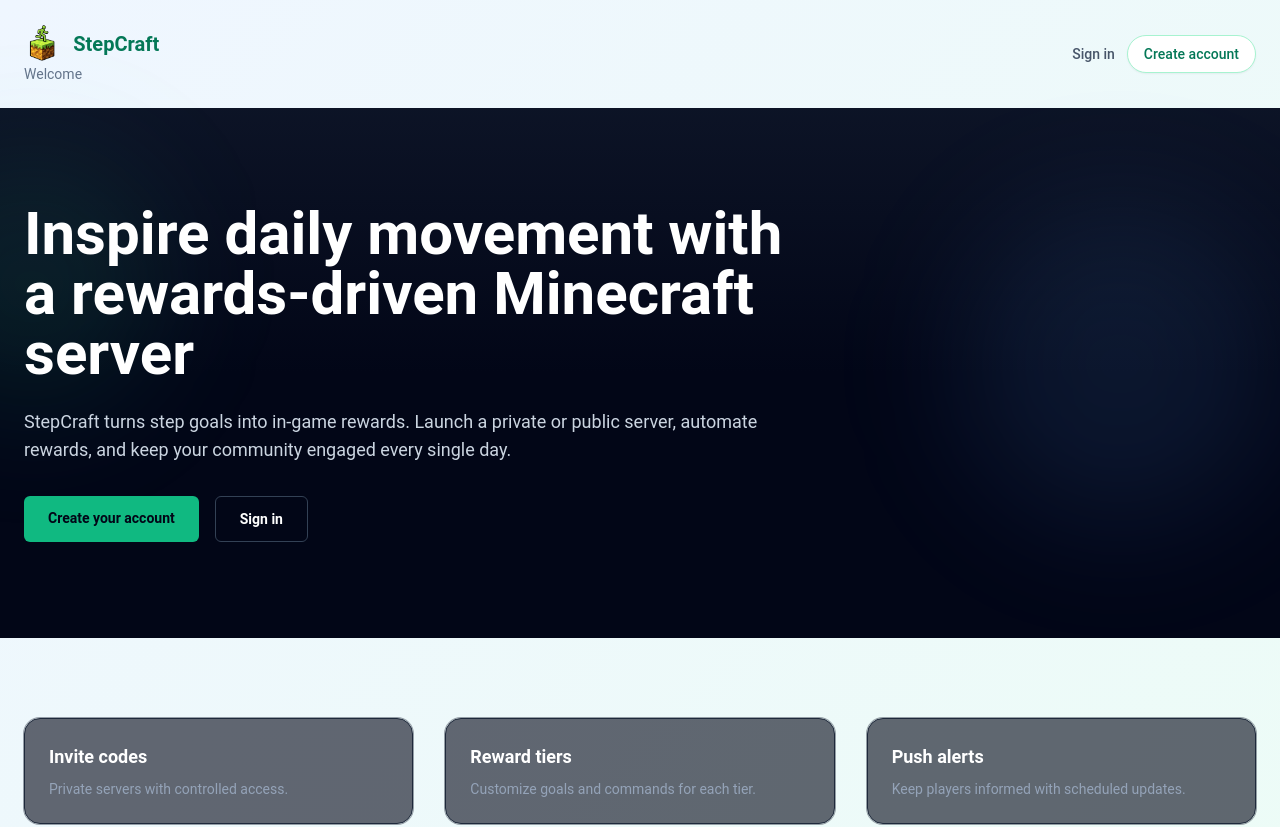
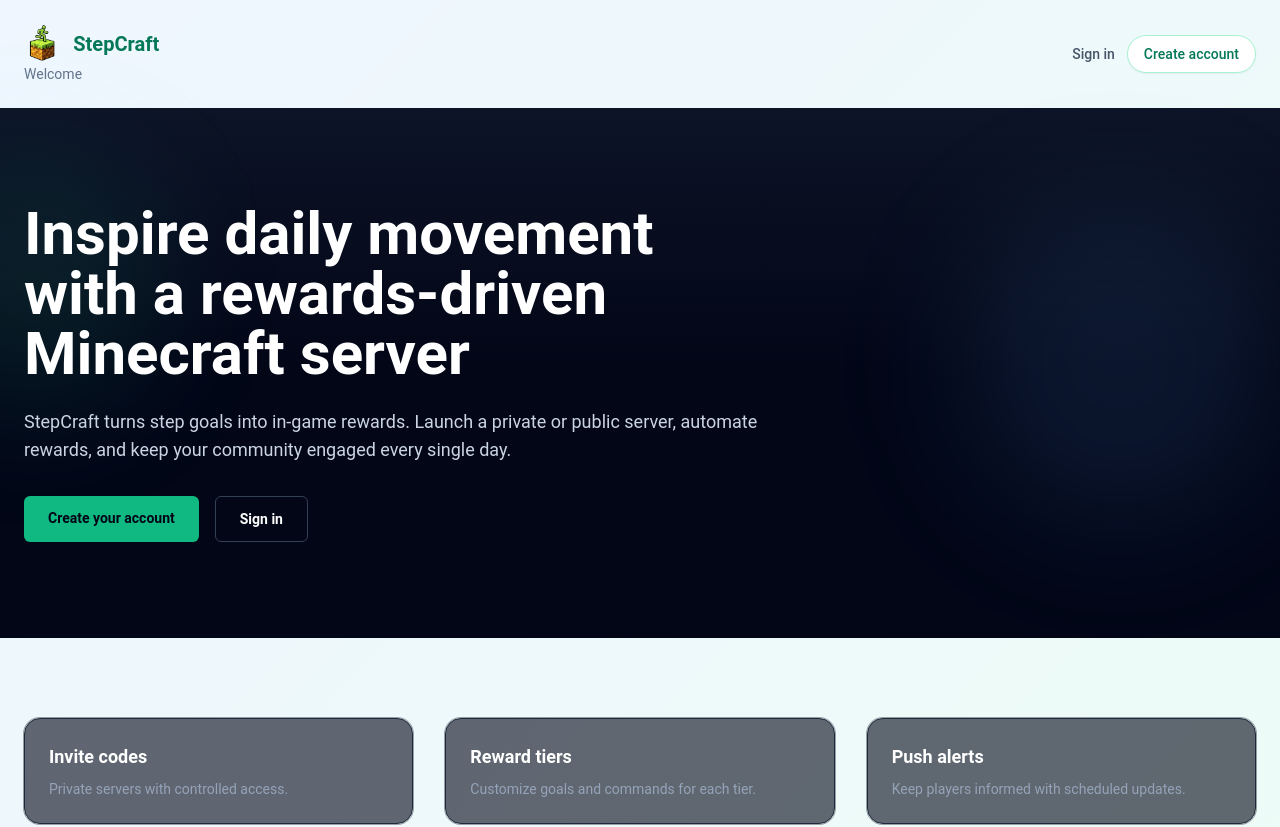
Before and after one commit to JaggerBean/FitCollector, a React (Vite) app in the folder Stepcraft_React/: page / in a window 1280 px wide. Shown: the top 827 px of the page. Built offline with nearby package versions, Linux system fonts and the light colour scheme; no server answers.

Commit message:
reactbits

```diff
--- /dev/null
+++ b/Stepcraft_React/src/components/RevealText.tsx
@@ -0,0 +1,48 @@
+import { useEffect, useRef, useState } from "react";
+
+export function RevealText({
+  text,
+  className,
+  delay = 40,
+}: {
+  text: string;
+  className?: string;
+  delay?: number;
+}) {
+  const ref = useRef<HTMLHeadingElement>(null);
+  const [visible, setVisible] = useState(false);
+
+  useEffect(() => {
+    const node = ref.current;
+    if (!node) return;
+    const observer = new IntersectionObserver(
+      ([entry]) => {
+        if (entry.isIntersecting) {
+          setVisible(true);
+          observer.disconnect();
+        }
+      },
+      { threshold: 0.3 },
+    );
+    observer.observe(node);
+    return () => observer.disconnect();
+  }, []);
+
+  const words = text.split(" ");
+
+  return (
+    <h1 ref={ref} className={className}>
+      {words.map((word, index) => (
+        <span
+          key={`${word}-${index}`}
+          className={`inline-block transition-all duration-700 ${
+            visible ? "opacity-100 translate-y-0" : "opacity-0 translate-y-4"
+          }`}
+          style={{ transitionDelay: `${index * delay}ms` }}
+        >
+          {word}&nbsp;
+        </span>
+      ))}
+    </h1>
+  );
+}
--- a/Stepcraft_React/src/pages/LandingPage.tsx
+++ b/Stepcraft_React/src/pages/LandingPage.tsx
@@ -1,6 +1,7 @@
 import { Link, useNavigate } from "react-router-dom";
 import { useEffect } from "react";
 import { Layout } from "../components/Layout";
+import { RevealText } from "../components/RevealText";
 import { useAuthContext } from "../app/AuthContext";
 
 export default function LandingPage() {
@@ -22,9 +23,10 @@
           <div className="pointer-events-none absolute right-0 top-24 h-80 w-80 rounded-full bg-blue-400/10 blur-3xl" />
           <div className="relative mx-auto w-full max-w-screen-2xl px-6 2xl:px-10">
             <div className="max-w-3xl">
-              <h1 className="text-5xl font-semibold text-white md:text-6xl">
-                Inspire daily movement with a rewards-driven Minecraft server
-              </h1>
+              <RevealText
+                text="Inspire daily movement with a rewards-driven Minecraft server"
+                className="text-5xl font-semibold text-white md:text-6xl"
+              />
               <p className="mt-6 text-base text-slate-300 md:text-lg">
                 StepCraft turns step goals into in-game rewards. Launch a private or public server, automate rewards,
                 and keep your community engaged every single day.
```
